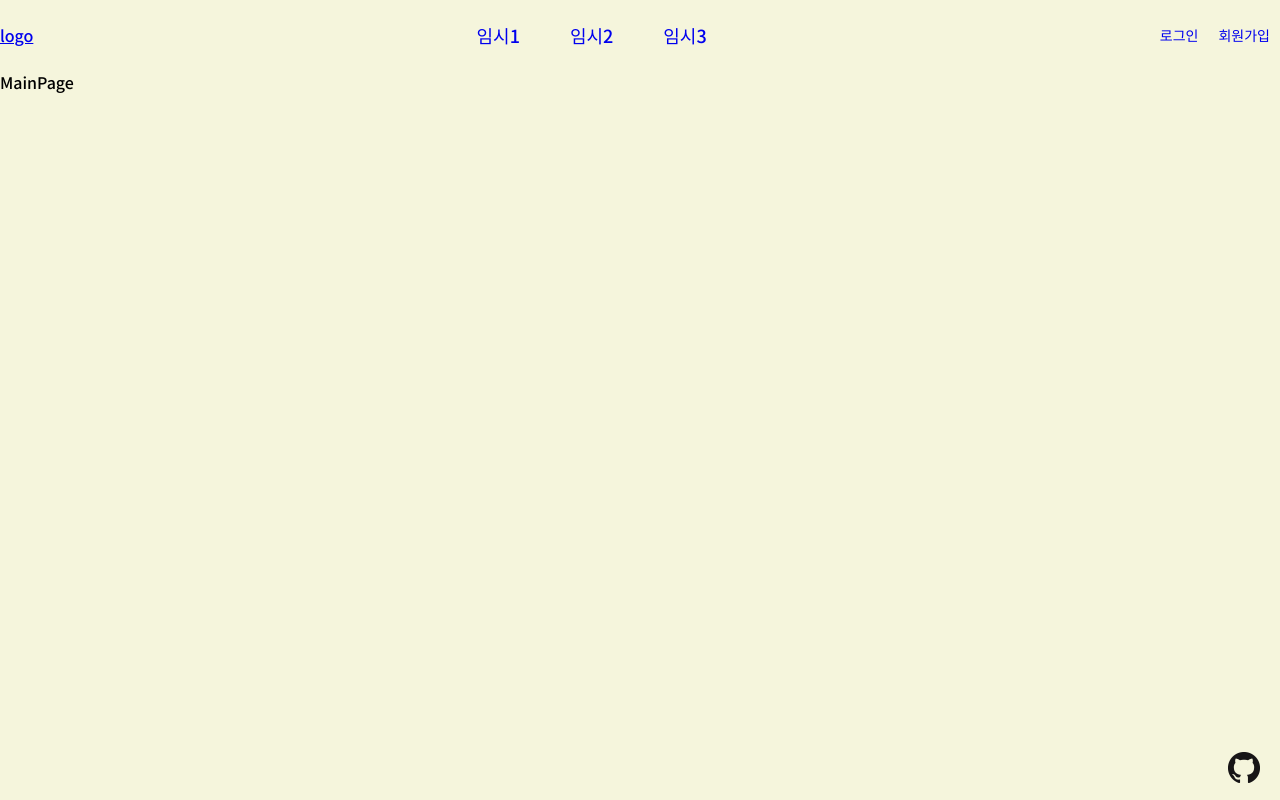
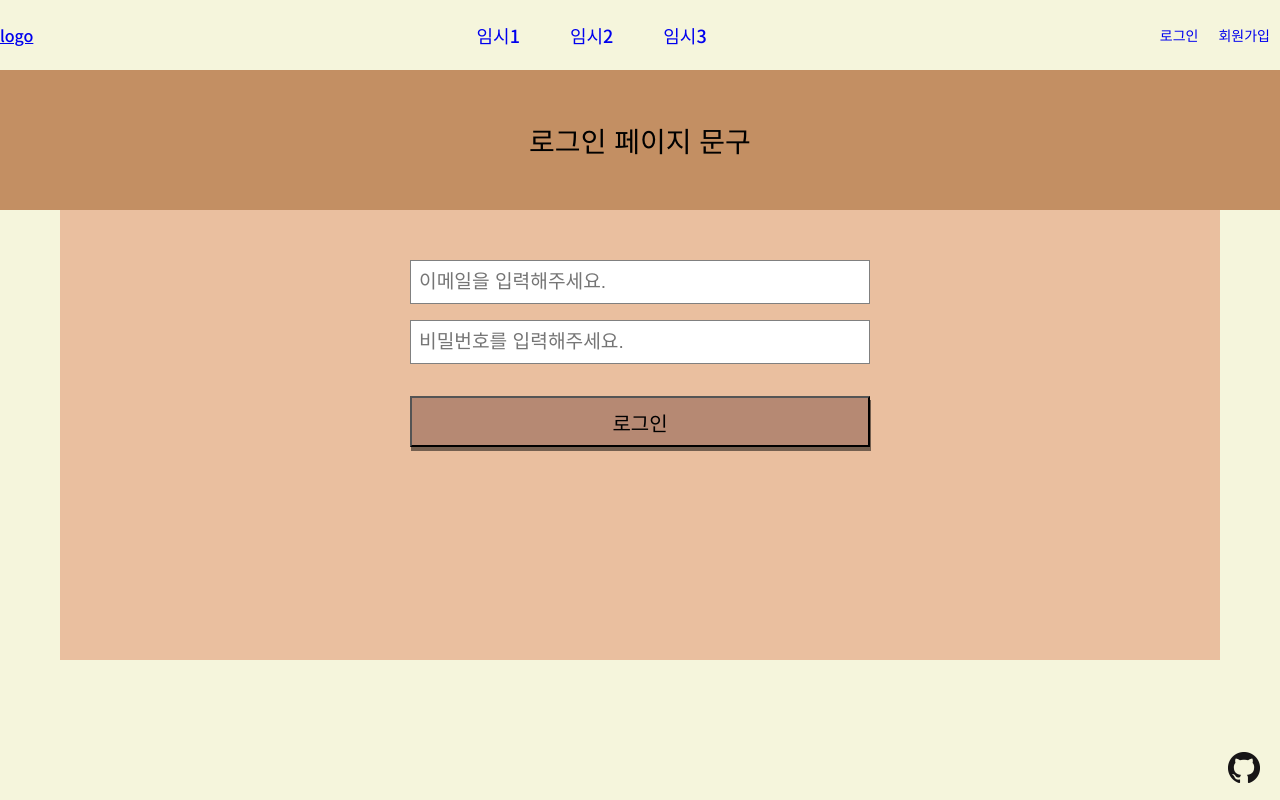
Before and after one commit to Donkey-s-Ears/Donkeys-front, a React app: page /LoginPage in a window 1280 px wide. Built offline with nearby package versions, Linux system fonts and the light colour scheme.

Commit message:
[DON-26] feature: LoginPage 프레임 개발

```diff
--- a/src/App.jsx
+++ b/src/App.jsx
@@ -7,10 +7,10 @@ import styled, { createGlobalStyle } from 'styled-components';
 const GlobalStyled = createGlobalStyle`
 	* {
 		margin: 0;
+		box-sizing: border-box;
 	}
 
 	html, body {
-		margin: 0;
 		height: 100%;
 		background-color: #f5f5dc;
 	}
--- a/src/components/Header/Header.jsx
+++ b/src/components/Header/Header.jsx
@@ -17,10 +17,10 @@ const Header = () => (
     </NavBarStyled>
     <NavBarStyled>
       <NavBarStyled.utilItem>
-        <Link to="#">로그인</Link>
+        <Link to="/LoginPage">로그인</Link>
       </NavBarStyled.utilItem>
       <NavBarStyled.utilItem>
-        <Link to="#">회원가입</Link>
+        <Link to="/RegisterPage">회원가입</Link>
       </NavBarStyled.utilItem>
     </NavBarStyled>
   </HeaderStyled>
--- /dev/null
+++ b/src/components/LoginForm/InputWithLabel.jsx
@@ -0,0 +1,30 @@
+import styled from 'styled-components';
+
+const Wrapper = styled.div`
+  & + & {
+    margin-top: 1rem;
+  }
+`;
+
+// const Label = styled.div`
+//   font-size: 1rem;
+//   margin-bottom: 0.25rem;
+// `;
+
+const Input = styled.input`
+  width: 100%;
+  border: 1px solid gray;
+  // outline: none;
+  line-height: 2.5rem;
+  font-size: 1.2rem;
+  padding-left: 0.5rem;
+  padding-right: 0.5rem;
+`;
+
+const InputWithLabel = props => (
+  <Wrapper>
+    <Input {...props} />
+  </Wrapper>
+);
+
+export default InputWithLabel;
--- /dev/null
+++ b/src/components/LoginForm/LoginButton.jsx
@@ -0,0 +1,34 @@
+import styled from 'styled-components';
+
+const LoginButtonStyled = styled.button`
+  width: 100%;
+  margin-top: 2rem;
+  padding-top: 0.6rem;
+  padding-bottom: 0.5rem;
+
+  background-color: #b68973;
+
+  text-align: center;
+  font-size: 1.25rem;
+  font-weight: 500;
+
+  cursor: pointer;
+  user-select: none;
+  transition: 0.2s all;
+
+  box-shadow: 1px 4px 0 rgb(0, 0, 0, 0.5);
+
+  &:hover {
+    background: #889eaf;
+  }
+
+  &:active {
+    box-shadow: 1px 1px 0 rgb(0, 0, 0, 0.5);
+  }
+`;
+
+const LoginButton = props => {
+  return <LoginButtonStyled {...props}>로그인</LoginButtonStyled>;
+};
+
+export default LoginButton;
--- /dev/null
+++ b/src/components/LoginForm/LoginForm.Styled.jsx
@@ -0,0 +1,16 @@
+import styled from 'styled-components';
+
+export const LoginWrapper = styled.div`
+  position: absolute;
+  left: 50%;
+  transform: translate(-50%, 0);
+  padding: 50px 350px;
+  background-color: #eabf9f;
+`;
+
+const LoginFormStyled = styled.form`
+  width: 460px;
+  height: 350px;
+`;
+
+export default LoginFormStyled;
--- /dev/null
+++ b/src/components/LoginForm/LoginForm.jsx
@@ -0,0 +1,23 @@
+import LoginFormStyled, { LoginWrapper } from './LoginForm.Styled.jsx';
+import InputWithLabel from './InputWithLabel.jsx';
+import LoginButton from './LoginButton.jsx';
+
+const LoginForm = () => {
+  function handleSubmit(e) {
+    e.preventDefault();
+    console.log(e.target.email.value);
+    console.log(e.target.password.value);
+  }
+
+  return (
+    <LoginWrapper>
+      <LoginFormStyled onSubmit={handleSubmit}>
+        <InputWithLabel name="email" placeholder="이메일을 입력해주세요." />
+        <InputWithLabel name="password" placeholder="비밀번호를 입력해주세요." type="password" />
+        <LoginButton type="submit" />
+      </LoginFormStyled>
+    </LoginWrapper>
+  );
+};
+
+export default LoginForm;
--- /dev/null
+++ b/src/components/PageContext/PageContext.styled.jsx
@@ -0,0 +1,14 @@
+import styled from 'styled-components';
+
+const PageContextStyled = styled.div`
+  width: 100%;
+  height: 140px;
+  line-height: 140px;
+  max-width: 1440px;
+  text-align: center;
+  vertical-align: middle;
+  font-size: 28px;
+  background-color: #c38f63;
+`;
+
+export default PageContextStyled;
--- a/src/page/LoginPage.jsx
+++ b/src/page/LoginPage.jsx
@@ -1,6 +1,14 @@
+import PageContextStyled from '../components/PageContext/PageContext.styled.jsx';
+import LoginForm from '../components/LoginForm/LoginForm.jsx';
+
 const LoginPage = () => {
   console.log('LoginPage');
-  return <div>MainPage</div>;
+  return (
+    <>
+      <PageContextStyled>로그인 페이지 문구</PageContextStyled>
+      <LoginForm />
+    </>
+  );
 };
 
 export default LoginPage;
```
Also changed, not shown: src/components/PageContext/PageContext.jsx (added).
